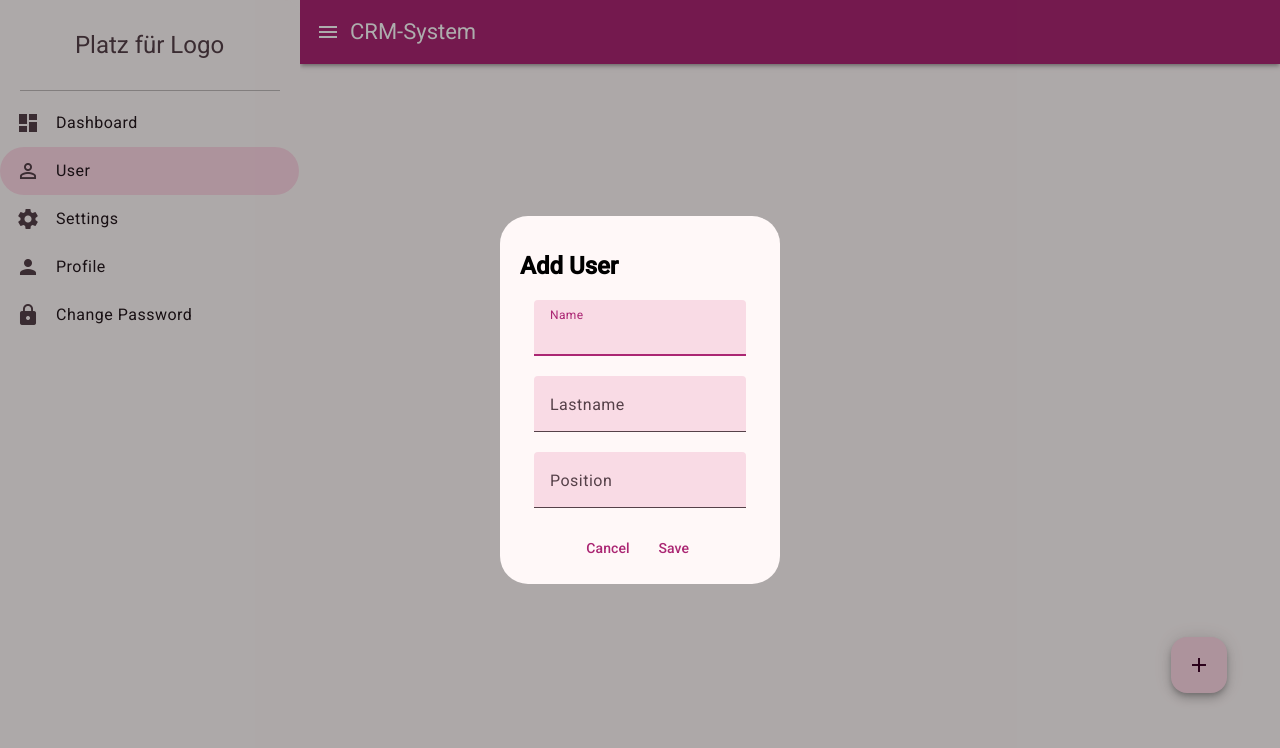
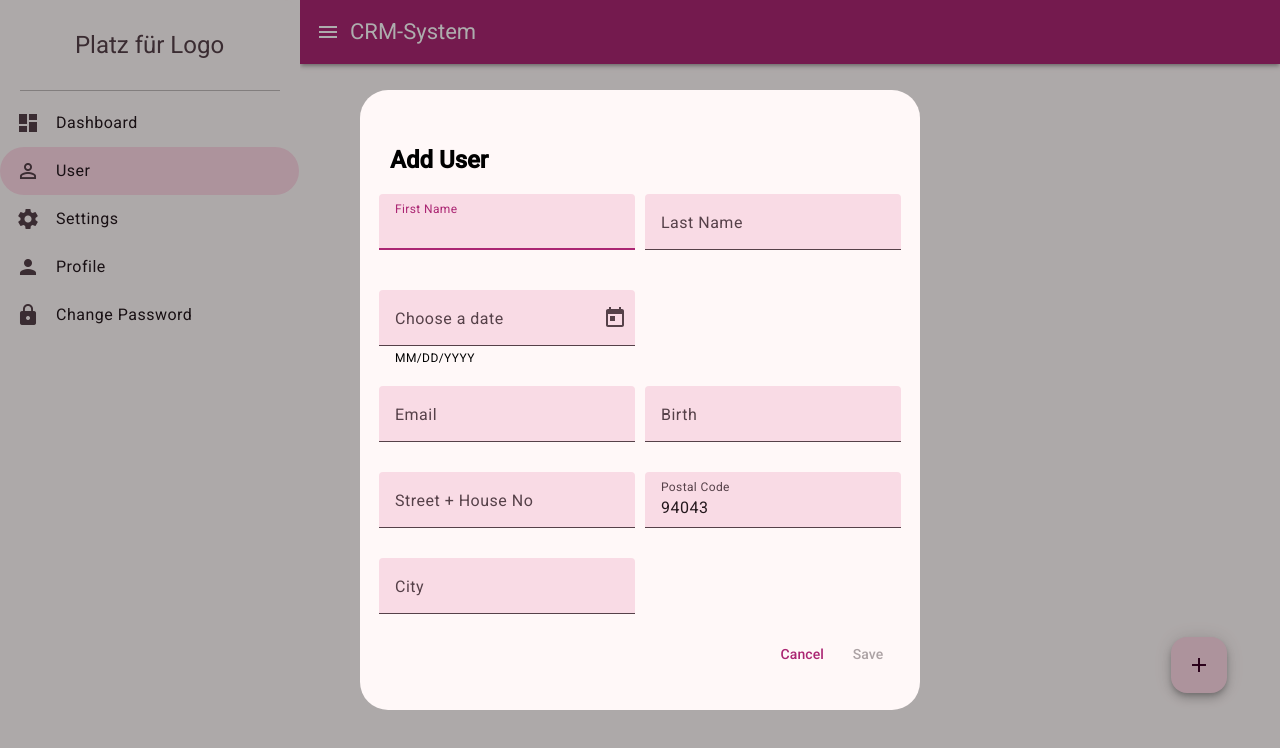
Before and after one commit to NoelKi/CRM-System, an Angular app: page /user in a window 1280 px wide. Both pictures are taken after a click on the button "add". Shown: the top 748 px of the page. Built offline with nearby package versions, Linux system fonts and the light colour scheme.

Commit message:
add close dialog

```diff
--- a/src/app/dialog-add-user/dialog-add-user.component.html
+++ b/src/app/dialog-add-user/dialog-add-user.component.html
@@ -3,22 +3,58 @@
     <h2>Add User</h2>
   </div>
 
+  <div class="form-container">
+    <div class="form-upper-container">
       <mat-form-field>
-    <mat-label>Name</mat-label>
+        <mat-label>First Name</mat-label>
         <input matInput />
       </mat-form-field>
 
       <mat-form-field>
-    <mat-label>Lastname</mat-label>
+        <mat-label>Last Name</mat-label>
+        <input matInput />
+      </mat-form-field>
+    </div>
+
+    <div class="form-middle-container">
+      <mat-form-field>
+        <mat-label>Choose a date</mat-label>
+        <input matInput [matDatepicker]="picker" />
+        <mat-hint>MM/DD/YYYY</mat-hint>
+        <mat-datepicker-toggle matIconSuffix [for]="picker"></mat-datepicker-toggle>
+        <mat-datepicker #picker></mat-datepicker>
+      </mat-form-field>
+    </div>
+
+    <div class="form-bottom-container">
+      <mat-form-field>
+        <mat-label>Email</mat-label>
+        <input matInput type="email" matInput />
+      </mat-form-field>
+
+      <mat-form-field>
+        <mat-label>Birth</mat-label>
         <input matInput />
       </mat-form-field>
 
       <mat-form-field>
-    <mat-label>Position</mat-label>
+        <mat-label>Street + House No</mat-label>
         <input matInput />
       </mat-form-field>
+
+      <mat-form-field>
+        <mat-label>Postal Code</mat-label>
+        <input matInput #postalCode maxlength="5" placeholder="Ex. 94105" value="94043" />
+      </mat-form-field>
+
+      <mat-form-field>
+        <mat-label>City</mat-label>
+        <input matInput />
+      </mat-form-field>
+    </div>
+  </div>
   <div class="dFlex">
-    <button mat-button>Cancel</button>
-    <button mat-button>Save</button>
+    <button mat-button mat-dialog-close>Cancel</button>
+    <button mat-button [mat-dialog-close]="true" disabled>Save</button>
   </div>
 </ol>
--- a/src/app/dialog-add-user/dialog-add-user.component.scss
+++ b/src/app/dialog-add-user/dialog-add-user.component.scss
@@ -1,8 +1,37 @@
 .dFlex {
+  display: flex;
+  align-items: center;
+  justify-content: flex-end;
+  flex-direction: row;
+  width: 100%;
+}
+
+.form-upper-container {
   display: flex;
   align-items: center;
   justify-content: center;
   flex-direction: row;
+  gap: 10px;
+}
+
+.form-bottom-container {
+  display: flex;
+  align-items: center;
+  justify-content: flex-start;
+  flex-wrap: wrap;
+  gap: 10px;
+  width: 100%;
+}
+
+.form-middle-container {
+  width: 100%;
+  display: flex;
+  align-items: center;
+  justify-content: flex-start;
+}
+
+mat-form-field {
+  width: 256px;
 }
 
 ol {
@@ -11,6 +40,8 @@ ol {
   justify-content: center;
   flex-direction: column;
   padding: 0;
+  width: 520px;
+  padding: 20px;
 }
 
 h2  {
@@ -22,5 +53,15 @@ h2  {
   width: calc(100% - 20px);
   display: flex;
   align-items: flex-start;
-  padding-left: 20px;
 }
+
+.form-container {
+  width: max-content;
+  max-width: 522px;
+  display: flex;
+  flex-wrap: wrap;
+  align-items: center;
+  justify-content: center;
+  gap: 20px;
+  padding: 0 20px;
+}
--- a/src/app/user/user.component.ts
+++ b/src/app/user/user.component.ts
@@ -1,4 +1,4 @@
-import { Component } from '@angular/core';
+import { Component, inject } from '@angular/core';
 import { MatButton, MatButtonModule } from '@angular/material/button';
 import { MatDialog } from '@angular/material/dialog';
 import { MatIcon } from '@angular/material/icon';
@@ -15,7 +15,10 @@ import { DialogAddUserComponent } from '../dialog-add-user/dialog-add-user.compo
 export class UserComponent {
   positionOptions: TooltipPosition[] = ['below', 'above', 'left', 'right'];
 
-  constructor(public dialog: MatDialog) {}
+  dialog = inject(MatDialog);
+
+  constructor() {}
+
   openDialog() {
     this.dialog.open(DialogAddUserComponent);
   }
```
Also changed, not shown: src/app/dialog-add-user/dialog-add-user.component.ts (+7 -1 lines). Lines whose indentation alone changed are shown as unchanged.
